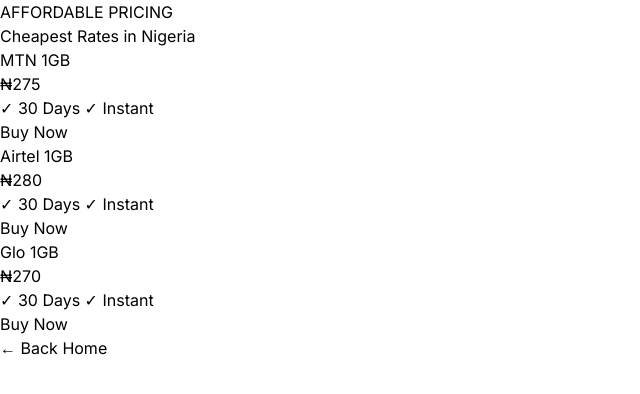
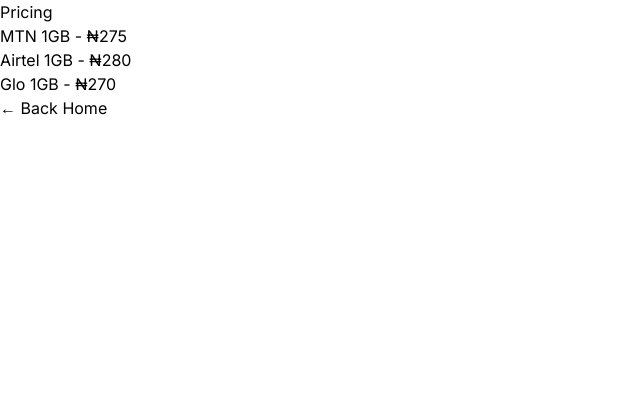
Before and after one commit to rajdolla/gtserviz-frontend, a Next.js app: page /pricing in a window 1280 px wide. Shown: the top 394 px of the page, without its empty margins (0-640 px from the left). Built offline with nearby package versions, Linux system fonts and the light colour scheme.

Commit message:
Refactor PricingPage component and simplify layout

```diff
--- a/app/pricing/page.tsx
+++ b/app/pricing/page.tsx
@@ -1,18 +1 @@
-"use client";
-import Link from "next/link";
-export default function PricingPage() {
-  return (
-    <div className="min-h-screen bg-[#f2f7fb] pt-[80px]">
-      <div className="max-w-[1240px] mx-auto px-5 text-center">
-        <p className="text-[#00A54F] font-black text-[11px] tracking-widest">AFFORDABLE PRICING</p>
-        <h1 className="text-[32px] font-black mt-2">Cheapest Rates in Nigeria</h1>
-        <div className="grid md:grid-cols-3 gap-5 mt-10 max-w-[1000px] mx-auto text-left">
-          <div className="bg-white border rounded-2xl p-6"><h3 className="font-black">MTN 1GB</h3><p className="text-[28px] font-black text-[#065F36]">₦275</p><p className="text-[12px] text-slate-500 mt-2">✓ 30 Days ✓ Instant</p><Link href="/signup" className="block mt-4 py-3 rounded-full bg-[#e6f6ec] text-center font-black text-[12px]">Buy Now</Link></div>
-          <div className="bg-[#061e14] text-white rounded-2xl p-6 scale-105"><h3 className="font-black">Airtel 1GB</h3><p className="text-[28px] font-black text-[#00FF88]">₦280</p><p className="text-[12px] text-white/60 mt-2">✓ 30 Days ✓ Instant</p><Link href="/signup" className="block mt-4 py-3 rounded-full bg-[#00A54F] text-center font-black text-[12px]">Buy Now</Link></div>
-          <div className="bg-white border rounded-2xl p-6"><h3 className="font-black">Glo 1GB</h3><p className="text-[28px] font-black text-[#065F36]">₦270</p><p className="text-[12px] text-slate-500 mt-2">✓ 30 Days ✓ Instant</p><Link href="/signup" className="block mt-4 py-3 rounded-full bg-[#e6f6ec] text-center font-black text-[12px]">Buy Now</Link></div>
-        </div>
-        <Link href="/" className="inline-block mt-10 text-[#00A54F] font-black">← Back Home</Link>
-      </div>
-    </div>
-  );
-}
+"use client"; import Link from "next/link"; export default function Page(){return <div className="min-h-screen bg-[#f2f7fb] pt-[80px]"><div className="max-w-[1240px] mx-auto px-5 text-center"><h1 className="text-[32px] font-black">Pricing</h1><div className="grid md:grid-cols-3 gap-5 mt-10 max-w-[1000px] mx-auto text-left"><div className="bg-white border rounded-2xl p-6"><h3 className="font-black">MTN 1GB - ₦275</h3></div><div className="bg-[#061e14] text-white rounded-2xl p-6"><h3 className="font-black">Airtel 1GB - ₦280</h3></div><div className="bg-white border rounded-2xl p-6"><h3 className="font-black">Glo 1GB - ₦270</h3></div></div><Link href="/" className="inline-block mt-10 text-[#00A54F] font-black">← Back Home</Link></div></div>;}
```
